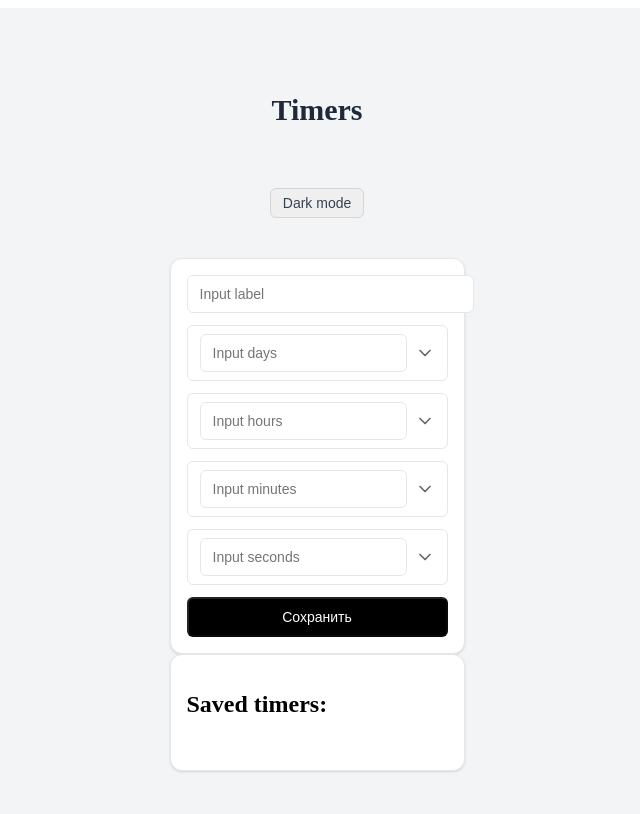
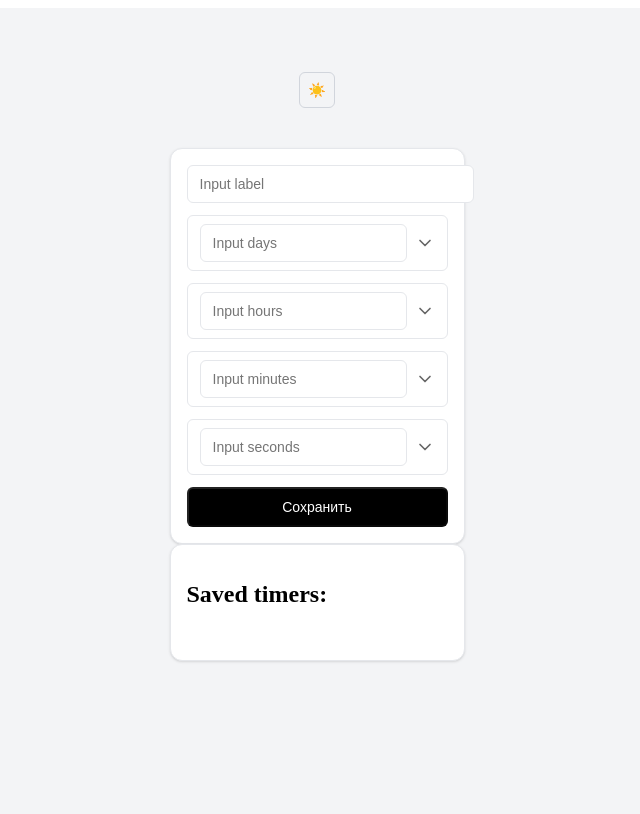
Before and after one commit to shifteee/timer-app, a Vue app: page / in a window 1280 px wide. Shown: the top 814 px of the page, without its empty margins (323-963 px from the left). Built offline with nearby package versions, Linux system fonts and the light colour scheme.

Commit message:
theme switcher

```diff
--- a/src/App.vue
+++ b/src/App.vue
@@ -1,34 +1,13 @@
 <script setup lang="ts">
-import { useColorMode } from '@vueuse/core'
-
 import Timers from './Components/organisms/TimerList/TimerList.vue';
 import Form from './Components/organisms/TimerForm/TimerForm.vue';
-import { computed } from 'vue';
-
-const mode = useColorMode()
-const toggleTheme = () => {
-    mode.value = mode.value === 'dark'
-        ? 'light'
-        : 'dark'
-};
-const label = computed(() =>
-    mode.value === 'dark'
-        ? 'Light mode'
-        : 'Dark mode'
-);
-
+import ThemeSwitcher from './Components/atoms/ThemeSwitcher/ThemeSwitcher.vue';
 </script>
 <template>
     <main class="app">
-        <h1 class="app__title">
-            Timers
-        </h1>
-        <button
-            class="theme-switcher"
-            @click="toggleTheme"
-        >
-            {{ label }}
-        </button>
+        <header class="app-header">
+            <ThemeSwitcher />
+        </header>
 
         <div class="app__grid">
             <Form />
--- /dev/null
+++ b/src/Components/atoms/ThemeSwitcher/ThemeSwitcher.vue
@@ -0,0 +1,54 @@
+<script setup lang="ts">
+import { computed } from 'vue'
+import { useColorMode } from '@vueuse/core'
+
+const mode = useColorMode()
+
+const isDark = computed({
+    get: () => mode.value === 'dark',
+    set: (val: boolean) => {
+        mode.value = val ? 'dark' : 'light'
+    }
+})
+</script>
+
+<template>
+    <button
+        class="theme-switcher"
+        @click="isDark = !isDark"
+        aria-label="Toggle theme"
+    >
+        <span
+            class="theme-switcher__icon"
+            v-if="!isDark"
+        >
+            ☀️
+        </span>
+
+        <span
+            class="theme-switcher__icon"
+            v-else
+        >
+            🌙
+        </span>
+    </button>
+</template>
+
+<style scoped>
+@reference "tailwindcss";
+
+.theme-switcher {
+    @apply flex items-center justify-center
+        w-9 h-9
+        rounded-md
+        transition-colors
+        bg-gray-100
+        hover:bg-gray-200
+        dark:bg-gray-700
+        dark:hover:bg-gray-600;
+}
+
+.theme-switcher__icon {
+    @apply text-sm;
+}
+</style>
```
